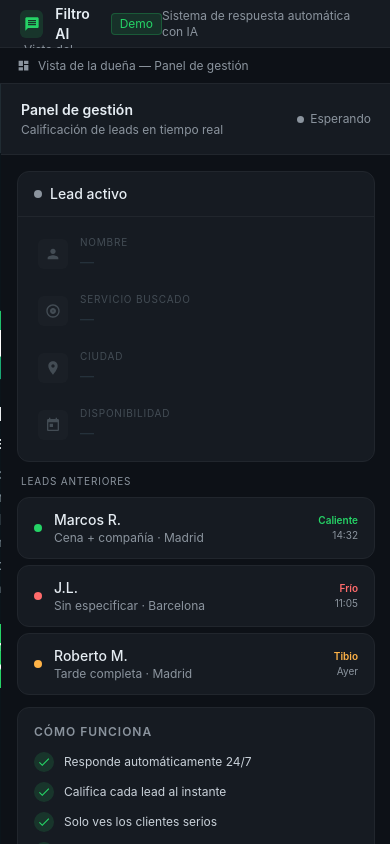
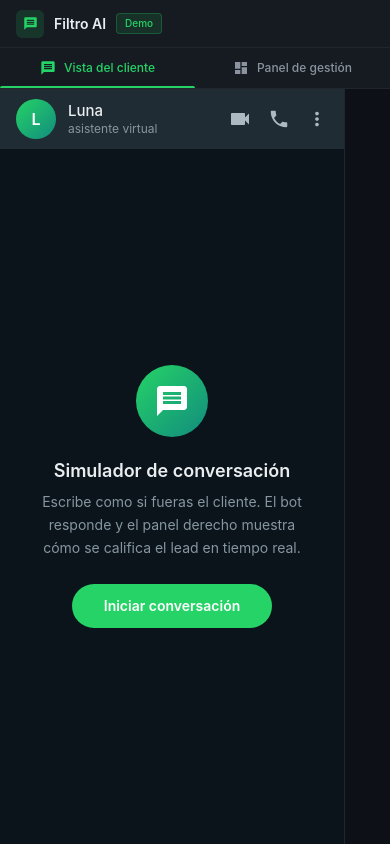
Before and after one commit to AskNexus/filtro, a Next.js app: page / in a window 390 px wide. Built offline with nearby package versions, Linux system fonts and the light colour scheme.

Commit message:
fix: mobile tabs + desktop collapsible dashboard panel

```diff
--- a/app/page.tsx
+++ b/app/page.tsx
@@ -30,11 +30,34 @@ const initialLeadData: LeadData = {
   notes: '',
 };
 
+const ChatIcon = () => (
+  <svg width="16" height="16" viewBox="0 0 24 24" fill="currentColor">
+    <path d="M20 2H4c-1.1 0-2 .9-2 2v18l4-4h14c1.1 0 2-.9 2-2V4c0-1.1-.9-2-2-2zm-2 12H6v-2h12v2zm0-3H6V9h12v2zm0-3H6V6h12v2z" />
+  </svg>
+);
+
+const DashIcon = () => (
+  <svg width="16" height="16" viewBox="0 0 24 24" fill="currentColor">
+    <path d="M3 13h8V3H3v10zm0 8h8v-6H3v6zm10 0h8V11h-8v10zm0-18v6h8V3h-8z" />
+  </svg>
+);
+
+const CollapseIcon = ({ flipped }: { flipped?: boolean }) => (
+  <svg
+    width="16" height="16" viewBox="0 0 24 24" fill="currentColor"
+    style={{ transform: flipped ? 'rotate(180deg)' : 'none', transition: 'transform 0.2s' }}
+  >
+    <path d="M15.41 7.41L14 6l-6 6 6 6 1.41-1.41L10.83 12z" />
+  </svg>
+);
+
 export default function Home() {
   const [messages, setMessages] = useState<Message[]>([]);
   const [leadData, setLeadData] = useState<LeadData>(initialLeadData);
   const [isTyping, setIsTyping] = useState(false);
   const [hasStarted, setHasStarted] = useState(false);
+  const [activeTab, setActiveTab] = useState<'chat' | 'dashboard'>('chat');
+  const [dashCollapsed, setDashCollapsed] = useState(false);
 
   const startConversation = useCallback(async () => {
     setHasStarted(true);
@@ -91,52 +114,98 @@ export default function Home() {
     setHasStarted(false);
   }, []);
 
+  // When new lead data arrives on mobile, nudge user to dashboard tab
+  const filledFields = [leadData.name, leadData.service, leadData.city, leadData.availability].filter(Boolean).length;
+
   return (
     <div className="flex flex-col h-screen" style={{ background: '#0D1117' }}>
-      {/* Top bar */}
+      {/* ── Top bar ── */}
       <div
-        className="flex-shrink-0 flex items-center justify-between px-5 py-2.5 border-b"
+        className="flex-shrink-0 flex items-center justify-between px-4 border-b"
         style={{ background: '#161B22', borderColor: '#21262D', height: 48 }}
       >
-        <div className="flex items-center gap-3">
+        <div className="flex items-center gap-2.5">
           <div
             className="flex items-center justify-center rounded-md"
             style={{ width: 28, height: 28, background: 'rgba(37,211,102,0.15)' }}
           >
-            <svg width="16" height="16" viewBox="0 0 24 24" fill="#25D366">
+            <svg width="15" height="15" viewBox="0 0 24 24" fill="#25D366">
               <path d="M20 2H4c-1.1 0-2 .9-2 2v18l4-4h14c1.1 0 2-.9 2-2V4c0-1.1-.9-2-2-2zm-2 12H6v-2h12v2zm0-3H6V9h12v2zm0-3H6V6h12v2z" />
             </svg>
           </div>
-          <span className="text-sm font-semibold" style={{ color: '#E6EDF3' }}>
-            Filtro AI
-          </span>
+          <span className="text-sm font-semibold" style={{ color: '#E6EDF3' }}>Filtro AI</span>
           <span
-            className="text-xs px-2 py-0.5 rounded"
+            className="text-[10px] px-2 py-0.5 rounded font-medium"
             style={{ background: 'rgba(37,211,102,0.12)', color: '#25D366', border: '1px solid rgba(37,211,102,0.25)' }}
           >
             Demo
           </span>
         </div>
-        <div className="text-xs" style={{ color: '#8B949E' }}>
+        <span className="text-xs hidden sm:block" style={{ color: '#8B949E' }}>
           Sistema de respuesta automática con IA
-        </div>
+        </span>
       </div>
 
-      {/* Panel labels + content */}
-      <div className="flex flex-1 min-h-0">
-        {/* Chat column */}
-        <div className="flex flex-col flex-1 min-w-0 border-r" style={{ borderColor: '#21262D' }}>
+      {/* ── Mobile tabs ── */}
+      <div
+        className="flex-shrink-0 flex md:hidden border-b"
+        style={{ background: '#161B22', borderColor: '#21262D' }}
+      >
+        <button
+          onClick={() => setActiveTab('chat')}
+          className="flex-1 flex items-center justify-center gap-2 py-3 text-xs font-medium transition-colors relative"
+          style={{ color: activeTab === 'chat' ? '#25D366' : '#8B949E' }}
+        >
+          <ChatIcon />
+          Vista del cliente
+          {activeTab === 'chat' && (
+            <span
+              className="absolute bottom-0 left-0 right-0 h-0.5 rounded-t"
+              style={{ background: '#25D366' }}
+            />
+          )}
+        </button>
+        <button
+          onClick={() => setActiveTab('dashboard')}
+          className="flex-1 flex items-center justify-center gap-2 py-3 text-xs font-medium transition-colors relative"
+          style={{ color: activeTab === 'dashboard' ? '#25D366' : '#8B949E' }}
+        >
+          <DashIcon />
+          Panel de gestión
+          {filledFields > 0 && activeTab !== 'dashboard' && (
+            <span
+              className="ml-1 text-[10px] font-bold rounded-full px-1.5 py-0.5"
+              style={{ background: '#25D366', color: 'white' }}
+            >
+              {filledFields}
+            </span>
+          )}
+          {activeTab === 'dashboard' && (
+            <span
+              className="absolute bottom-0 left-0 right-0 h-0.5 rounded-t"
+              style={{ background: '#25D366' }}
+            />
+          )}
+        </button>
+      </div>
+
+      {/* ── Content ── */}
+      <div className="flex flex-1 min-h-0 overflow-hidden">
+
+        {/* Chat panel */}
+        <div
+          className={`flex-col min-w-0 border-r ${activeTab === 'chat' ? 'flex' : 'hidden'} md:flex md:flex-1`}
+          style={{ borderColor: '#21262D' }}
+        >
+          {/* Desktop label */}
           <div
-            className="flex-shrink-0 flex items-center gap-2 px-4 py-2 border-b"
+            className="hidden md:flex flex-shrink-0 items-center gap-2 px-4 py-2 border-b"
             style={{ background: '#0D1117', borderColor: '#21262D', height: 36 }}
           >
-            <svg width="13" height="13" viewBox="0 0 24 24" fill="#8B949E">
-              <path d="M17 12h-5v5h5v-5zM16 1v2H8V1H6v2H5c-1.11 0-1.99.9-1.99 2L3 19c0 1.1.89 2 2 2h14c1.1 0 2-.9 2-2V5c0-1.1-.9-2-2-2h-1V1h-2zm3 18H5V8h14v11z" />
-            </svg>
-            <span className="text-xs" style={{ color: '#8B949E' }}>
-              Vista del cliente — WhatsApp
-            </span>
+            <span style={{ color: '#8B949E' }}><ChatIcon /></span>
+            <span className="text-xs" style={{ color: '#8B949E' }}>Vista del cliente — WhatsApp</span>
           </div>
+
           <div className="flex-1 min-h-0">
             <ChatPanel
               messages={messages}
@@ -149,22 +218,40 @@ export default function Home() {
           </div>
         </div>
 
-        {/* Dashboard column */}
-        <div className="flex flex-col flex-shrink-0" style={{ width: 390 }}>
+        {/* Dashboard panel */}
+        <div
+          className={`flex-col ${activeTab === 'dashboard' ? 'flex' : 'hidden'} md:flex flex-shrink-0 transition-all duration-300 overflow-hidden`}
+          style={{
+            width: dashCollapsed ? 44 : 390,
+            borderLeft: '1px solid #21262D',
+          }}
+        >
+          {/* Desktop label + collapse toggle */}
           <div
-            className="flex-shrink-0 flex items-center gap-2 px-4 py-2 border-b"
+            className="hidden md:flex flex-shrink-0 items-center gap-2 px-3 py-2 border-b cursor-pointer select-none"
             style={{ background: '#0D1117', borderColor: '#21262D', height: 36 }}
+            onClick={() => setDashCollapsed(v => !v)}
+            title={dashCollapsed ? 'Expandir panel' : 'Colapsar panel'}
           >
-            <svg width="13" height="13" viewBox="0 0 24 24" fill="#8B949E">
-              <path d="M3 13h8V3H3v10zm0 8h8v-6H3v6zm10 0h8V11h-8v10zm0-18v6h8V3h-8z" />
-            </svg>
-            <span className="text-xs" style={{ color: '#8B949E' }}>
-              Vista de la dueña — Panel de gestión
+            <span style={{ color: '#8B949E', flexShrink: 0 }}>
+              <CollapseIcon flipped={dashCollapsed} />
             </span>
+            {!dashCollapsed && (
+              <>
+                <span style={{ color: '#8B949E' }}><DashIcon /></span>
+                <span className="text-xs truncate" style={{ color: '#8B949E' }}>
+                  Vista de la dueña — Panel de gestión
+                </span>
+              </>
+            )}
           </div>
-          <div className="flex-1 min-h-0 overflow-auto">
-            <DashboardPanel leadData={leadData} hasStarted={hasStarted} />
-          </div>
+
+          {/* Dashboard content */}
+          {!dashCollapsed && (
+            <div className="flex-1 min-h-0 overflow-auto" style={{ width: 390 }}>
+              <DashboardPanel leadData={leadData} hasStarted={hasStarted} />
+            </div>
+          )}
         </div>
       </div>
     </div>
```
